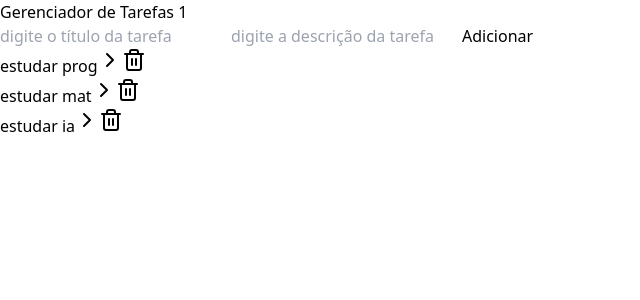
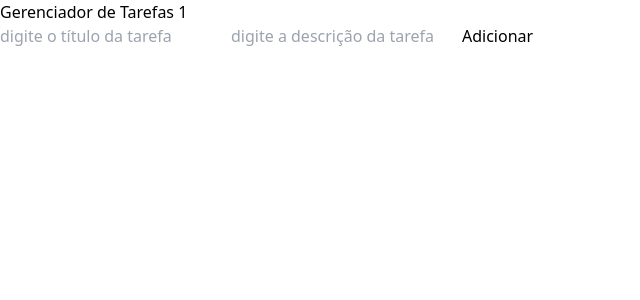
Before and after one commit to vicentecvbf/FSC-curso-de-react, a React (Vite) app: page / in a window 1280 px wide. Shown: the top 300 px of the page, without its empty margins (0-640 px from the left). Built offline with nearby package versions, Linux system fonts and the light colour scheme.

Commit message:
correção json.parse

```diff
--- a/src/App.jsx
+++ b/src/App.jsx
@@ -9,30 +9,31 @@ import Title from "./components/Title";
 //{/* <h1 className="testeStyle">Gerenciador de Tarefas</h1> */}
 
 function App() {
-    const [tasks, setTasks] = useState([
-        {
-            id: 1,
-            title: "estudar prog",
-            description: "estudar react",
-            isCompleted: false,
-        },
-        {
-            id: 2,
-            title: "estudar mat",
-            description: "estudar matemática",
-            isCompleted: false,
-        },
-        {
-            id: 3,
-            title: "estudar ia",
-            description: "estudar inteligência artificial",
-            isCompleted: false,
-        },
-    ]);
-    // const [tasks, setTasks] = useState(
-    //     JSON.parse(localStorage.getItem("tasks") || [])
-    // );
-    console.log("##", tasks);
+    // const [tasks, setTasks] = useState([
+    //     {
+    //         id: 1,
+    //         title: "estudar prog",
+    //         description: "estudar react",
+    //         isCompleted: false,
+    //     },
+    //     {
+    //         id: 2,
+    //         title: "estudar mat",
+    //         description: "estudar matemática",
+    //         isCompleted: false,
+    //     },
+    //     {
+    //         id: 3,
+    //         title: "estudar ia",
+    //         description: "estudar inteligência artificial",
+    //         isCompleted: false,
+    //     },
+    // ]);
+    const [tasks, setTasks] = useState(
+        JSON.parse(localStorage.getItem("tasks") || "[]")
+    );
+
+    // console.log("##", tasks);
     // useEffect(() => {
     //     console.log("TASKS ALTERADAS");
     // }, [tasks]);
@@ -40,9 +41,10 @@ function App() {
     // que alguma variável é alterada a função passada é executada
     // a lista pode ser VAZIA [], isso faz a função ser executada apenas uma vez, no carregamento do componente
 
-    // useEffect(() => {
-    //     localStorage.setItem("tasks", JSON.stringify(tasks));
-    // }, [tasks]); // useEffect recebe uma função e uma lista de variáveis, toda vez que alguma variável é alterada a função passada é executada
+    useEffect(() => {
+        // console.log("##", localStorage.getItem("tasks"));
+        localStorage.setItem("tasks", JSON.stringify(tasks));
+    }, [tasks]); // useEffect recebe uma função e uma lista de variáveis, toda vez que alguma variável é alterada a função passada é executada
 
     //CHAMANDO UMA API PRA ALIMENTAR AS TAREFAS
     // useEffect(() => {
```
